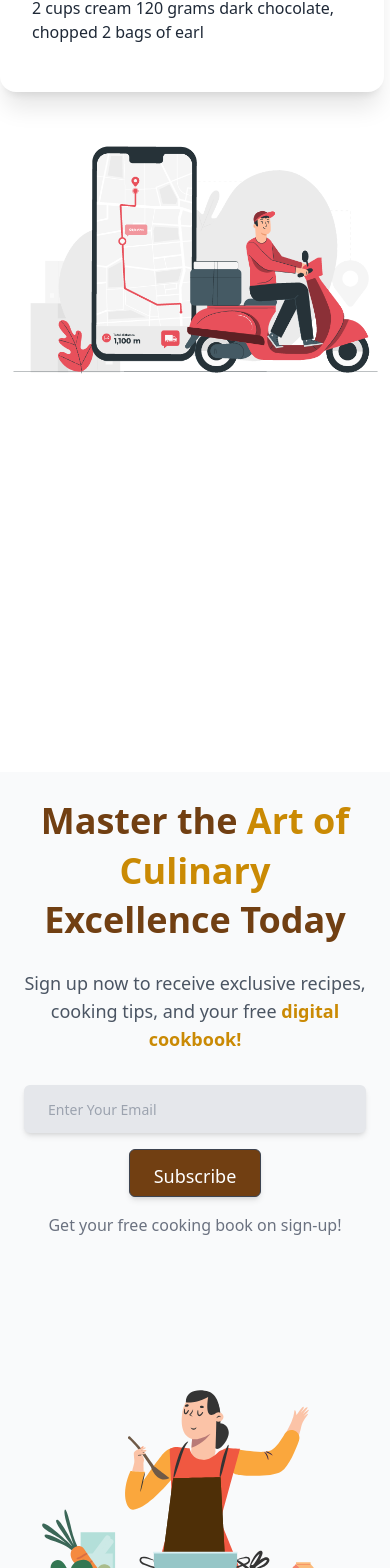
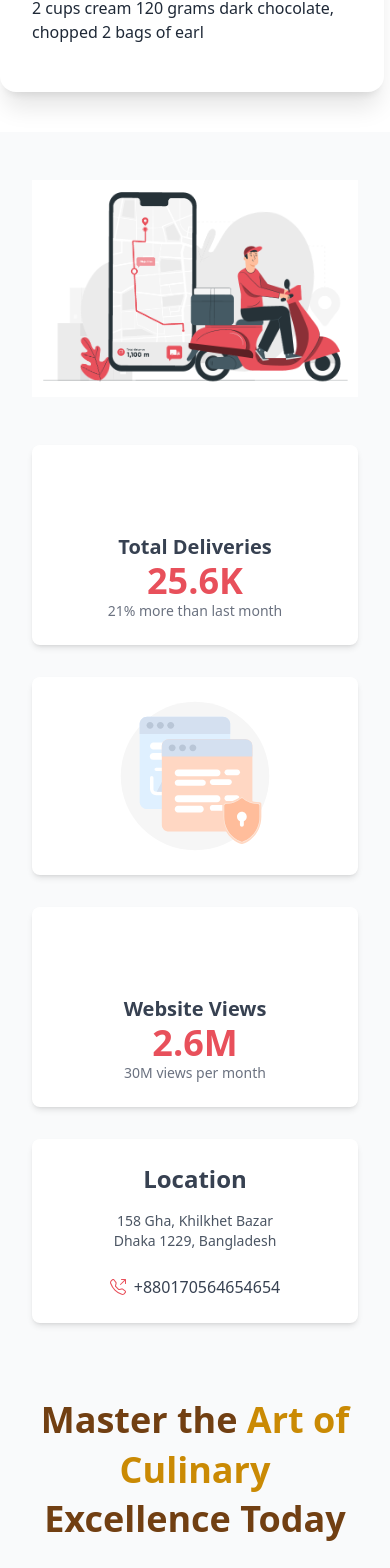
Before and after one commit to jakir540/a10-chef-recipe-hunter-client-side, a React (Vite) app: page / in a window 390 px wide. Shown: the part 3880-5448 px from the top of the page. Built offline with nearby package versions, Linux system fonts and the light colour scheme; no server answers.

Commit message:
chefs details page customization

```diff
--- a/package.json
+++ b/package.json
@@ -21,6 +21,7 @@
     "aos": "^2.3.4",
     "daisyui": "^2.51.6",
     "firebase": "^9.21.0",
+    "framer-motion": "^11.13.5",
     "localforage": "^1.10.0",
     "match-sorter": "^6.3.1",
     "react": "^18.2.0",
--- a/src/pages/ChefRecepies/ChefRecepies/ChefRecepies.jsx
+++ b/src/pages/ChefRecepies/ChefRecepies/ChefRecepies.jsx
@@ -15,16 +15,20 @@ const ChefRecepies = () => {
 
   return (
     <div className="py-10">
-
       <div className="hero min-h-screen bg-base-200">
         <div className="hero-content flex-col gap-8 lg:flex-row-reverse">
-            <img style={{height:"600px"}}
+          <img
+            style={{ height: "600px" }}
             src={picture}
             className=" w-full object-fit rounded-lg shadow-2xl"
           />
           <div>
             <h1 className="text-5xl font-bold">{name}</h1>
-              <p  className="py-6 font-semibold font-serif"> <span className="font-bold text-yellow-900 text-3xl">Bio:</span>{description}</p>
+            <p className="py-6 font-semibold font-serif">
+              {" "}
+              <span className="font-bold text-yellow-900 text-3xl">Bio:</span>
+              {description}
+            </p>
 
             <div className="py-3">
               <p>Number of Recepies: {recipes}</p>
@@ -38,7 +42,7 @@ const ChefRecepies = () => {
               </p>
             </div>
 
-              <button className="btn btn-primary">Get Started</button>
+            <button className="btn bg-yellow-900">Get Started</button>
           </div>
         </div>
       </div>
@@ -52,7 +56,6 @@ const ChefRecepies = () => {
           ))}
         </div>
       </section>
-
     </div>
   );
 };
--- a/src/pages/Home/Chefs/Chefs.jsx
+++ b/src/pages/Home/Chefs/Chefs.jsx
@@ -1,55 +1,56 @@
-import React from "react";
-import { AiFillLike } from "react-icons/all";
+import React, { useEffect } from "react";
+import { AiFillLike } from "react-icons/ai";
 import LazyLoad from "react-lazy-load";
 import { Link } from "react-router-dom";
-import { useEffect } from "react";
 import Aos from "aos";
 import "aos/dist/aos.css";
 
 const Chefs = ({ chef }) => {
-  useEffect(function () {
+  useEffect(() => {
     Aos.init({ duration: 1000 });
   }, []);
 
-  // console.log({chef})
   const { id, picture, likes, recipes, experience, name } = chef;
+
   return (
-    <section>
-      <div data-aos="fade-up" className="card  md:w-96 w-[350px] bg-base-100 shadow-xl">
+    <section className="flex justify-center py-6">
+      <div
+        data-aos="fade-up"
+        className="card md:w-96 w-[350px] bg-white rounded-lg shadow-lg hover:shadow-xl transition-shadow duration-300"
+      >
+        {/* Chef Image */}
         <LazyLoad height={360}>
           <img
-            className=" md:h-96 h-full w-full"
+            className="md:h-80 h-full w-full object-cover rounded-t-lg"
             src={picture}
-            alt="chef photo"
+            alt="Chef"
           />
         </LazyLoad>
 
-        <div className="card-body">
-          <div className="card-title">
-            {" "}
-            <h2 className="">{name}</h2>
+        {/* Card Content */}
+        <div className="p-6">
+          <h2 className="text-xl font-bold text-gray-800 mb-2">{name}</h2>
+          <p className="text-gray-600 text-sm mb-4">
+            Experience: <span className="font-medium">{experience} years</span>
+          </p>
+
+          {/* Recipes and Likes */}
+          <div className="flex justify-between items-center mb-4">
+            <p className="text-gray-700 text-sm">
+              Recipes: <span className="font-medium">{recipes}</span>
+            </p>
+            <div className="flex items-center text-gray-700 gap-1">
+              <AiFillLike className="text-yellow-900 text-lg" />
+              <span className="text-sm">{likes}</span>
+            </div>
           </div>
 
-          <p>Experience : {experience}</p>
-
-          <div className="my-3 card-actions justify-end">
-            <Link to={`/chefrecepies/${id}`}>
-              <button className="bg-yellow-900 rounded-md p-3  text-white font-semibold md:ms-0 ms-5 md:mt-0 mt-5">
-                View Recepies
-              </button>
-            </Link>
-          </div>
-
-          <div className="card-footer flex justify-between px-2 items-center">
-            <div>Recipes: {recipes}</div>
-
-            <div className="text-2xl flex gap-2 items-center">
-              <AiFillLike></AiFillLike>
-              <p>
-                <small>{likes}</small>
-              </p>
-            </div>
-          </div>
+          {/* View Recipes Button */}
+          <Link to={`/chefrecepies/${id}`}>
+            <button className="w-full bg-yellow-900 text-white py-2 px-4 rounded-lg font-semibold hover:bg-yellow-700 transition-colors duration-300">
+              View Recipes
+            </button>
+          </Link>
         </div>
       </div>
     </section>
--- a/src/pages/Home/Delevery/Delevery.jsx
+++ b/src/pages/Home/Delevery/Delevery.jsx
@@ -7,44 +7,36 @@ import { BsTelephoneOutbound } from "react-icons/bs";
 import Aos from "aos";
 import "aos/dist/aos.css";
 
-const Delevery = () => {
-  useEffect(function () {
+const Delivery = () => {
+  useEffect(() => {
     Aos.init({ duration: 1000 });
   }, []);
+
   return (
-    <div className=" lg:flex items-center justify-center my-10 h-[600px]">
-
-
-
-      <div>
-        <div className="w-full h-full">
-          {" "}
+    <div className="lg:flex items-center justify-between px-8 lg:px-16 py-12 bg-gray-50">
+      {/* Animation Section */}
+      <div className="lg:w-1/2 flex justify-center">
         <Lottie
           loop
           animationData={lottieJson}
           play
-            className="w-full h-full"
+          className="w-full lg:w-[500px] h-auto"
         />
       </div>
-      </div>
 
-
-
-      <div className="hidden sm:block">
-        <div className="flex flex-col w-full lg:flex-row">
+      {/* Stats and Info Section */}
+      <div className="lg:w-1/2 grid lg:grid-cols-2 gap-8 mt-12 lg:mt-0">
+        {/* Total Deliveries */}
         <div
           data-aos="fade-right"
-            className="grid flex-grow h-48 mt-56 w-56 mr-[-220px]   card bg-base-300 rounded-box "
+          className="bg-white p-6 rounded-lg shadow-md flex flex-col items-center"
         >
-            <div className="stat">
-
-
-              <div className="stat-figure text-[#e8505b] mb-3 ms-[-36px] ">
+          <div className="text-[#e8505b] mb-4">
             <svg
               xmlns="http://www.w3.org/2000/svg"
               fill="none"
               viewBox="0 0 24 24"
-                  className="inline-block w-8 h-8 stroke-current"
+              className="w-12 h-12"
             >
               <path
                 strokeLinecap="round"
@@ -54,52 +46,37 @@ const Delevery = () => {
               ></path>
             </svg>
           </div>
-
-              <div className="stat-title text-xl capitalize font-semibold">
-                Total deliveries
+          <h3 className="text-xl font-semibold text-gray-700">
+            Total Deliveries
+          </h3>
+          <p className="text-4xl text-[#e8505b] font-bold">25.6K</p>
+          <p className="text-gray-500 text-sm">21% more than last month</p>
         </div>
 
-
-              <div className="stat-value text-[#e8505b]">25.6K</div>
-
-              <div className="stat-desc text-sm">21% more than last month</div>
-
-
-            </div>
-
-
-          </div>
-          {/* ---------------------------1 ------------------- */}
+        {/* Trust Animation */}
         <div
           data-aos="fade-right"
-            className="grid flex-grow h-48 mb-56 w-56 card bg-base-300 rounded-box "
+          className="bg-white p-6 rounded-lg shadow-md flex justify-center items-center"
         >
-            <div className="">
-              {" "}
           <Lottie
             loop
             animationData={lottieJson2}
             play
-                className="w-full h-44"
+            className="w-[150px] h-auto"
           />
         </div>
-          </div>
-          <div className="divider lg:divider-horizontal font-bold">
-            <hr className="h-1 bg-slate-600 w-[500px] " />
-          </div>
-          {/* ------------------------4 --------------- */}
 
+        {/* Website Views */}
         <div
           data-aos="fade-up"
-            className="grid flex-grow h-48 w-56 mt-56 card bg-base-300 rounded-box "
+          className="bg-white p-6 rounded-lg shadow-md flex flex-col items-center"
         >
-            <div className="stat">
-              <div className="stat-figure text-[#e8505b] ms-[-36px] mb-3">
+          <div className="text-[#e8505b] mb-4">
             <svg
               xmlns="http://www.w3.org/2000/svg"
               fill="none"
               viewBox="0 0 24 24"
-                  className="inline-block w-8 h-8 stroke-current"
+              className="w-12 h-12"
             >
               <path
                 strokeLinecap="round"
@@ -109,48 +86,31 @@ const Delevery = () => {
               ></path>
             </svg>
           </div>
-              <div className="stat-title font-semibold text-xl">
-                Website Views
-              </div>
-              <div className="stat-value text-[#e8505b]">2.6M</div>
-              <div className="stat-desc text-sm">30M View per month</div>
-            </div>
+          <h3 className="text-xl font-semibold text-gray-700">Website Views</h3>
+          <p className="text-4xl text-[#e8505b] font-bold">2.6M</p>
+          <p className="text-gray-500 text-sm">30M views per month</p>
         </div>
 
-          {/* --------------2-------------- */}
+        {/* Location Info */}
         <div
           data-aos="fade-left"
-            className="grid flex-grow h-48 w-56 mb-56 ms-[-220px] card bg-base-300 rounded-box "
+          className="bg-white p-6 rounded-lg shadow-md flex flex-col items-center text-center"
         >
-            <div className="text-center">
-              <h3 className="font-semibold text-2xl p-2 text-gray-500">
-                {" "}
+          <h3 className="text-2xl font-semibold text-gray-700 mb-4">
             Location
           </h3>
-              <p className="text-gray-600 py-5 text-sm">
-                158 Gha. Khilkhet Bazar <br />
-                Dhaka 1229 Bangladesh
+          <p className="text-gray-600 text-sm mb-6">
+            158 Gha, Khilkhet Bazar <br />
+            Dhaka 1229, Bangladesh
           </p>
-
-              <div className="flex items-center justify-center gap-3 text-sm">
-                <span>
+          <div className="flex items-center gap-2 text-gray-700">
             <BsTelephoneOutbound className="text-[#e8505b]" />
-                </span>{" "}
-                <p>:+880170564654654</p>
+            <p>+880170564654654</p>
           </div>
         </div>
       </div>
-
-
-
-        </div>
-      </div>
-
-
-
-
     </div>
   );
 };
 
-export default Delevery;
+export default Delivery;
```
Also changed, not shown: src/pages/ChefRecepies/RecepiCard/RecepiCard.jsx (+83 -40 lines), 1 other file (tests, documents, lock files or other folders). Lines whose indentation alone changed are shown as unchanged.
